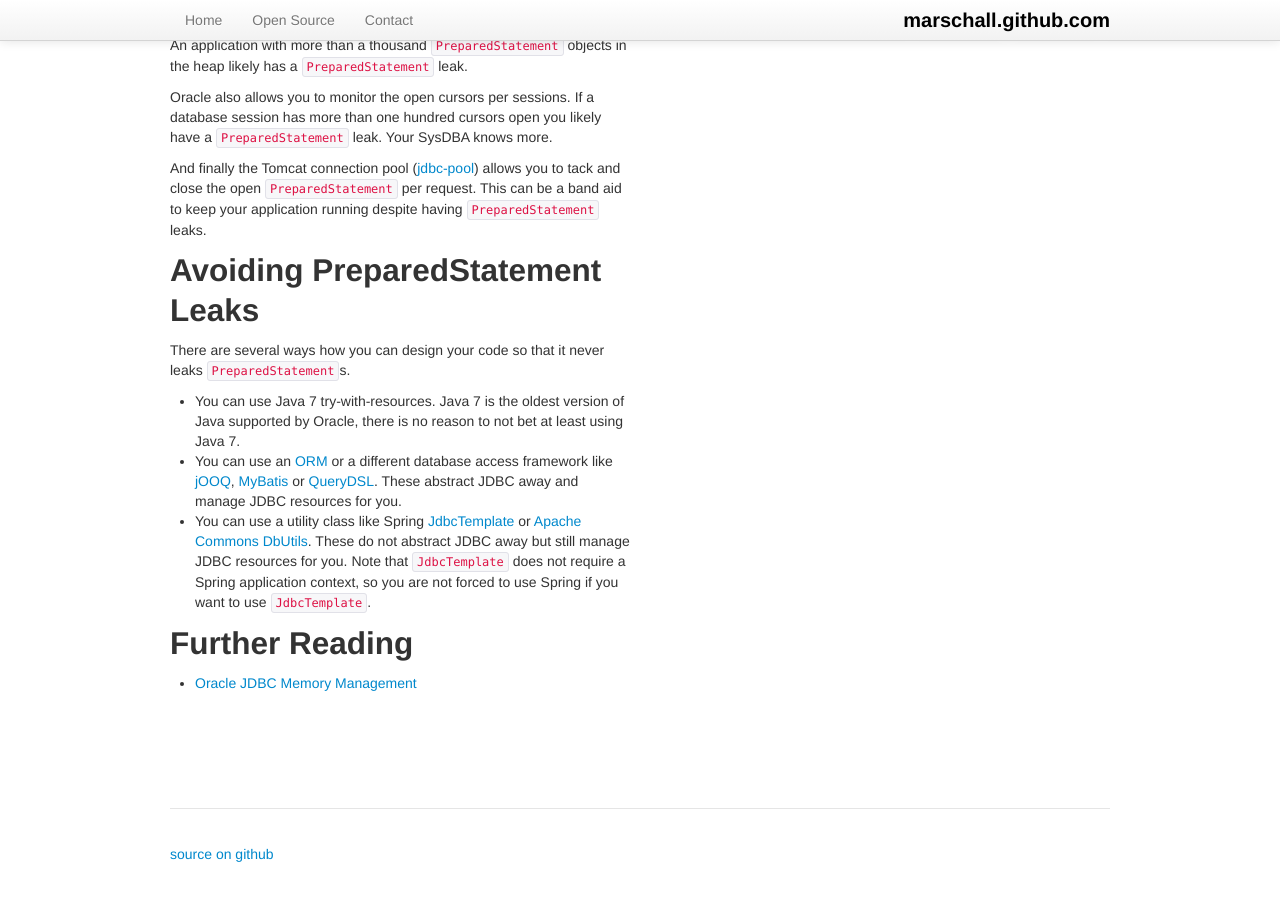
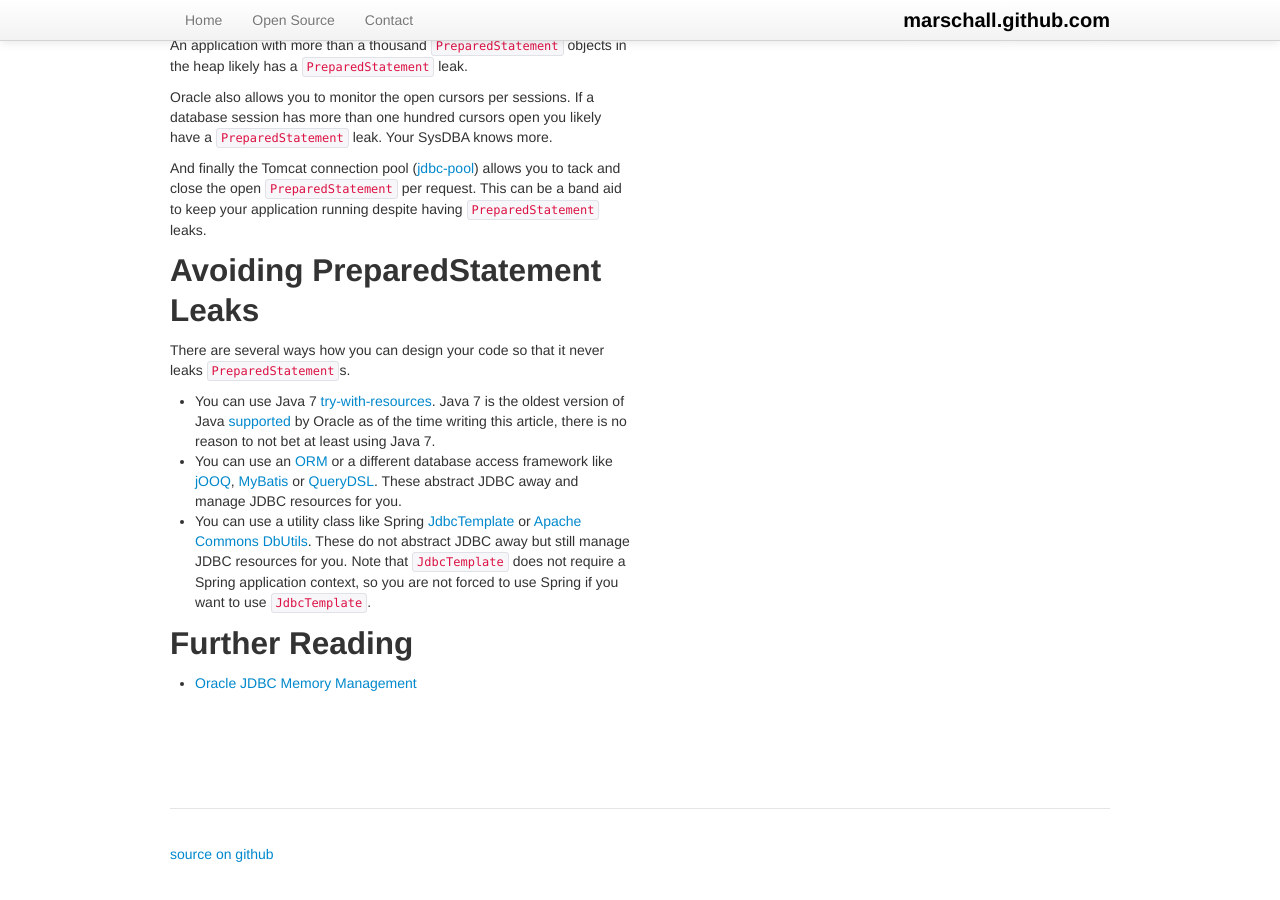
Before and after one commit to marschall/marschall.github.com, a Jekyll site: the page built from _posts/2015-01-17-debugging-preparedstatement-leaks.md, in a window 1280 px wide and 900 px high, scrolled down 1961 px. Built offline with Jekyll 4.4.1, drawn with Linux system fonts in a browser that asks for light colours.

Commit message:
add more java links

```diff
--- a/_posts/2015-01-17-debugging-preparedstatement-leaks.md
+++ b/_posts/2015-01-17-debugging-preparedstatement-leaks.md
@@ -64,7 +64,7 @@ Avoiding PreparedStatement Leaks
 
 There are several ways how you can design your code so that it never leaks `PreparedStatement`s.
 
- * You can use Java 7 try-with-resources. Java 7 is the oldest version of Java supported by Oracle, there is no reason to not bet at least using Java 7.
+ * You can use Java 7 [try-with-resources](http://docs.oracle.com/javase/7/docs/technotes/guides/language/try-with-resources.html). Java 7 is the oldest version of Java [supported](http://www.oracle.com/technetwork/java/eol-135779.html) by Oracle as of the time writing this article, there is no reason to not bet at least using Java 7.
  * You can use an [ORM](http://en.wikipedia.org/wiki/Object-relational_mapping) or a different database access framework like [jOOQ](http://www.jooq.org/), [MyBatis](http://mybatis.github.io/mybatis-3/) or [QueryDSL](http://www.querydsl.com/). These abstract JDBC away and manage JDBC resources for you.
  * You can use a utility class like Spring [JdbcTemplate]() or [Apache Commons DbUtils](http://commons.apache.org/proper/commons-dbutils/). These do not abstract JDBC away but still manage JDBC resources for you. Note that `JdbcTemplate` does not require a Spring application context, so you are not forced to use Spring if you want to use `JdbcTemplate`.
 
```
